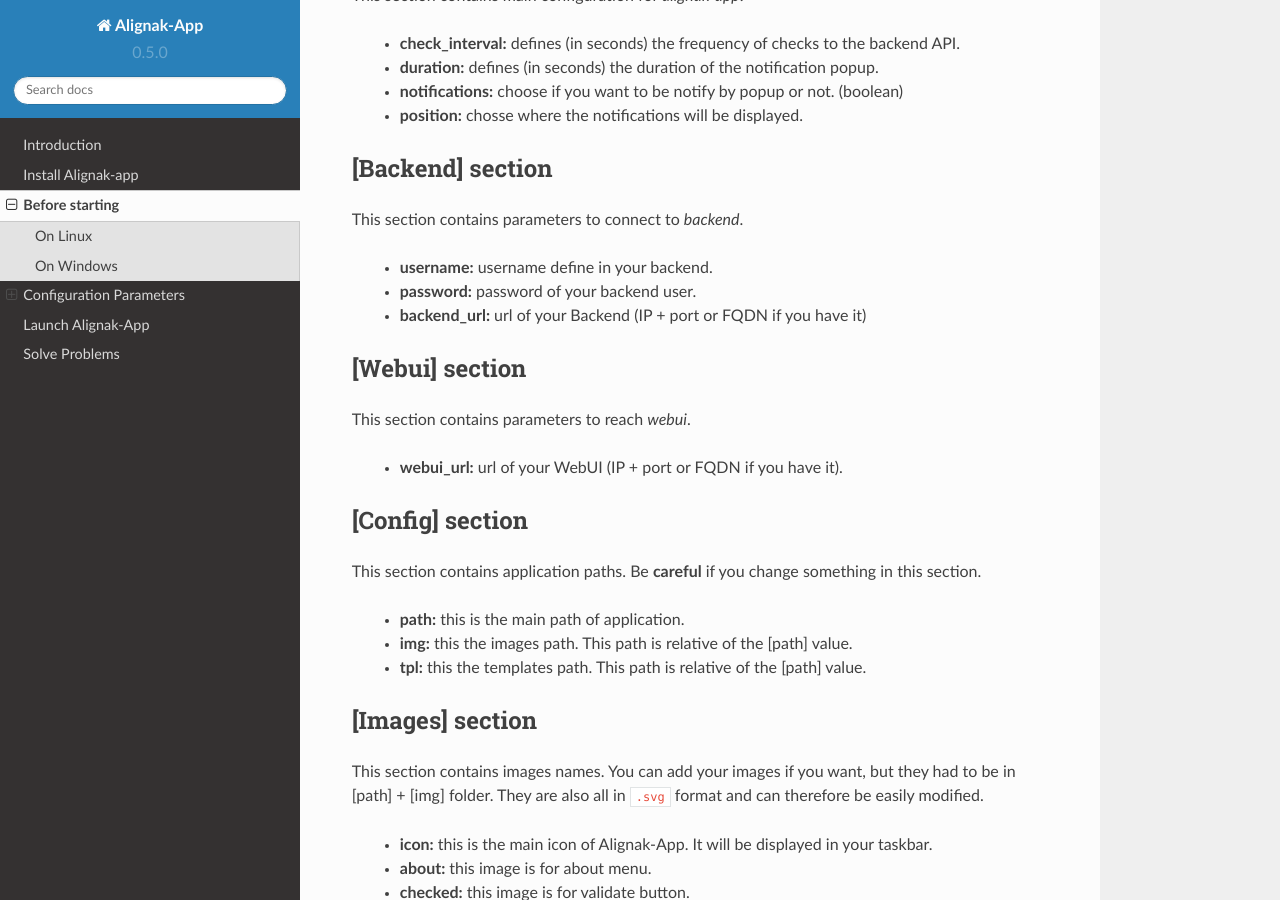
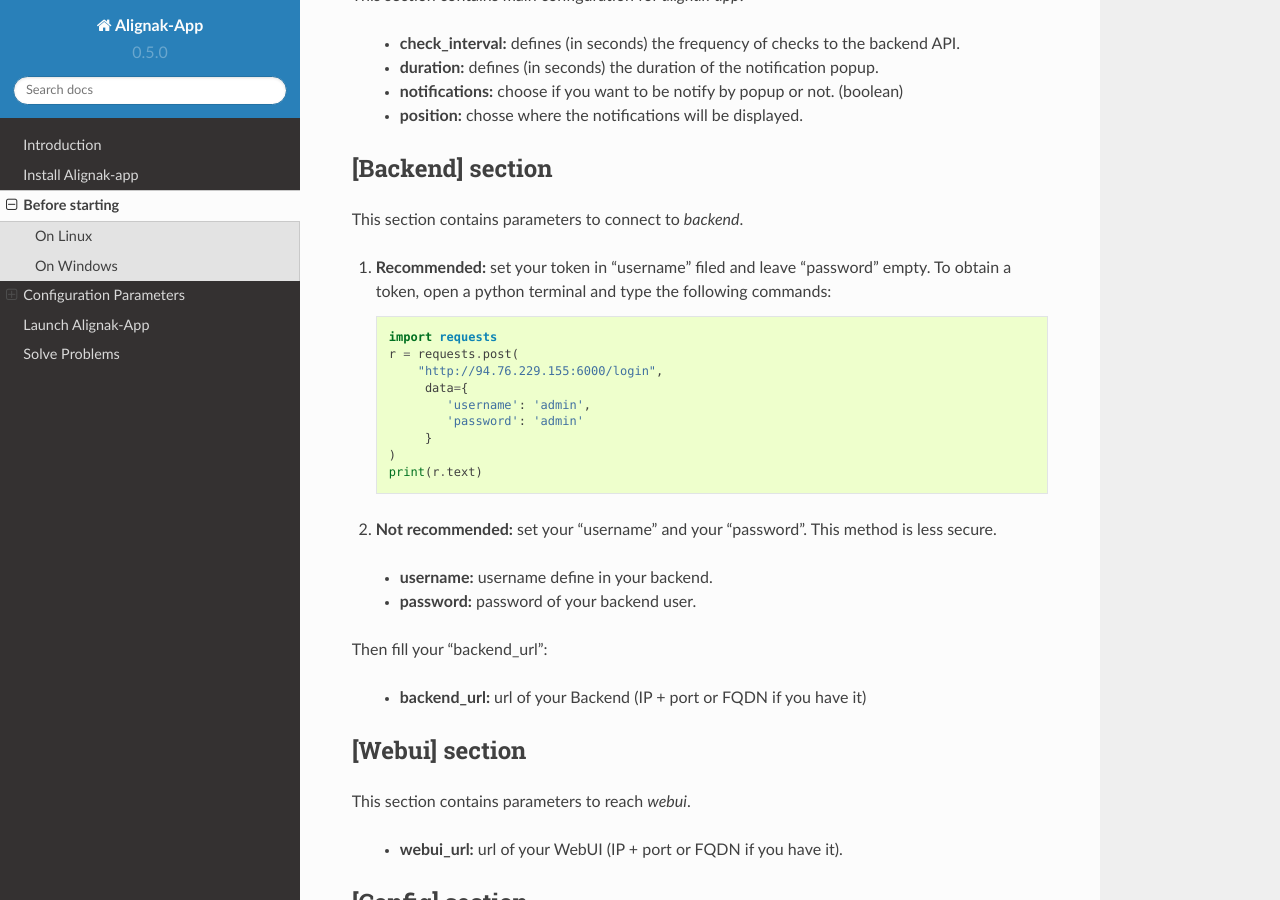
Before and after one commit to Alignak-monitoring-contrib/alignak-app, a Sphinx documentation site: the page built from docs/config.rst, in a window 1280 px wide and 900 px high, scrolled down 1021 px. Built offline with Sphinx 7.4.7 and the Read the Docs theme 2.0.0, drawn with Linux system fonts in a browser that asks for light colours.

Commit message:
Connect by token is possible now
Ref #57 Improve connection step

```diff
--- a/docs/config.rst
+++ b/docs/config.rst
@@ -46,8 +46,25 @@
 
 This section contains parameters to connect to *backend*.
 
+1. **Recommended:** set your token in "username" filed and leave "password" empty. To obtain a token, open a python terminal and type the following commands::
+
+    import requests
+    r = requests.post(
+        "http://94.76.229.155:6000/login",
+         data={
+            'username': 'admin',
+            'password': 'admin'
+         }
+    )
+    print(r.text)
+
+2. **Not recommended:** set your "username" and your "password". This method is less secure.
+
   * **username:** username define in your backend.
   * **password:** password of your backend user.
+
+Then fill your "backend_url":
+
   * **backend_url:** url of your Backend (IP + port or FQDN if you have it)
 
 [Webui] section
```
Also changed, not shown: 3 other files.
